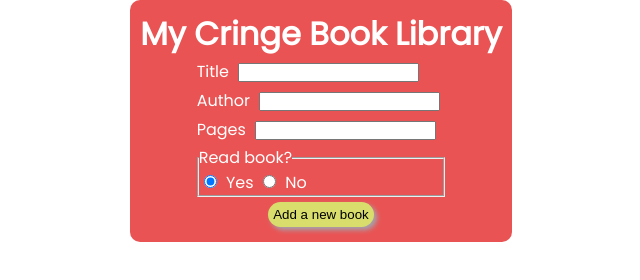
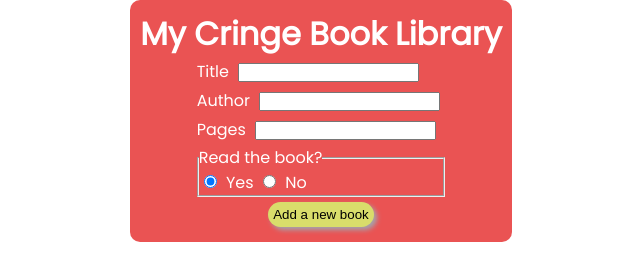
Before and after one commit to Wylujany/Library, a plain HTML site: page index.html in a window 1280 px wide. Shown: the full height of the page, 319-959 px from the left. Drawn offline with Linux system fonts and the light colour scheme.

Commit message:
Fixed styling

```diff
--- a/index.html
+++ b/index.html
@@ -19,7 +19,7 @@
         <laber for="pages" type="number">Pages</laber>
         <input id="pages" type="number" /><br />
         <fieldset role="radiogroup">
-            <legend>Read book?</legend>
+            <legend>Read the book?</legend>
             <label for="yes">
               <input type="radio" id="yes" name="read" value="yes" checked>
               <span>Yes</span>
--- a/style.css
+++ b/style.css
@@ -21,7 +21,14 @@ body {
   justify-content: center;
   font-family: "Poppins", "sans-serif";
 }
+#main-container {
+  height: 100vh;
+  width: 100vw;
+  display: flex;
 
+  align-items: center;
+  flex-direction: column;
+}
 #form-container {
   display: flex;
   flex-direction: column;
@@ -30,6 +37,7 @@ body {
   border-radius: 10px;
   color: white;
   padding: 10px;
+  max-width: 400px;
 }
 
 #form-container button {
```
